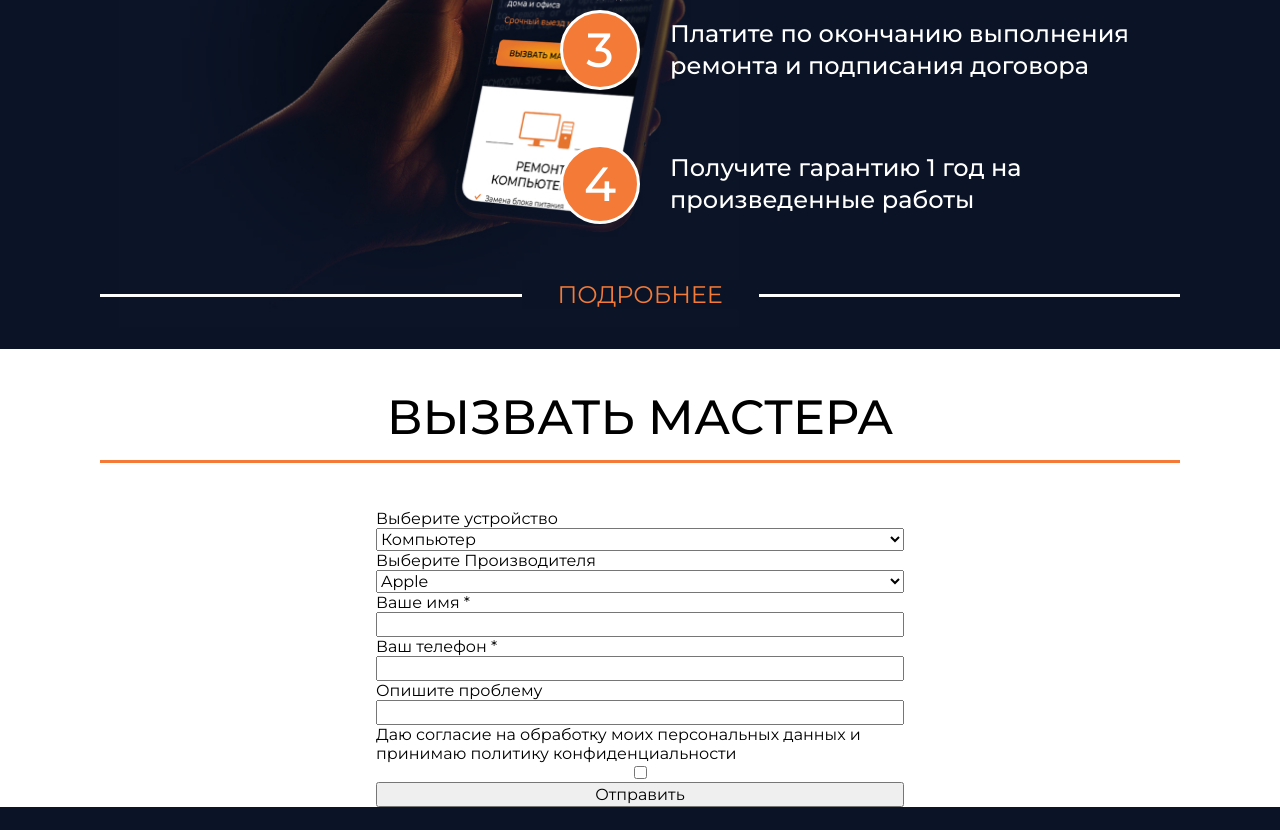
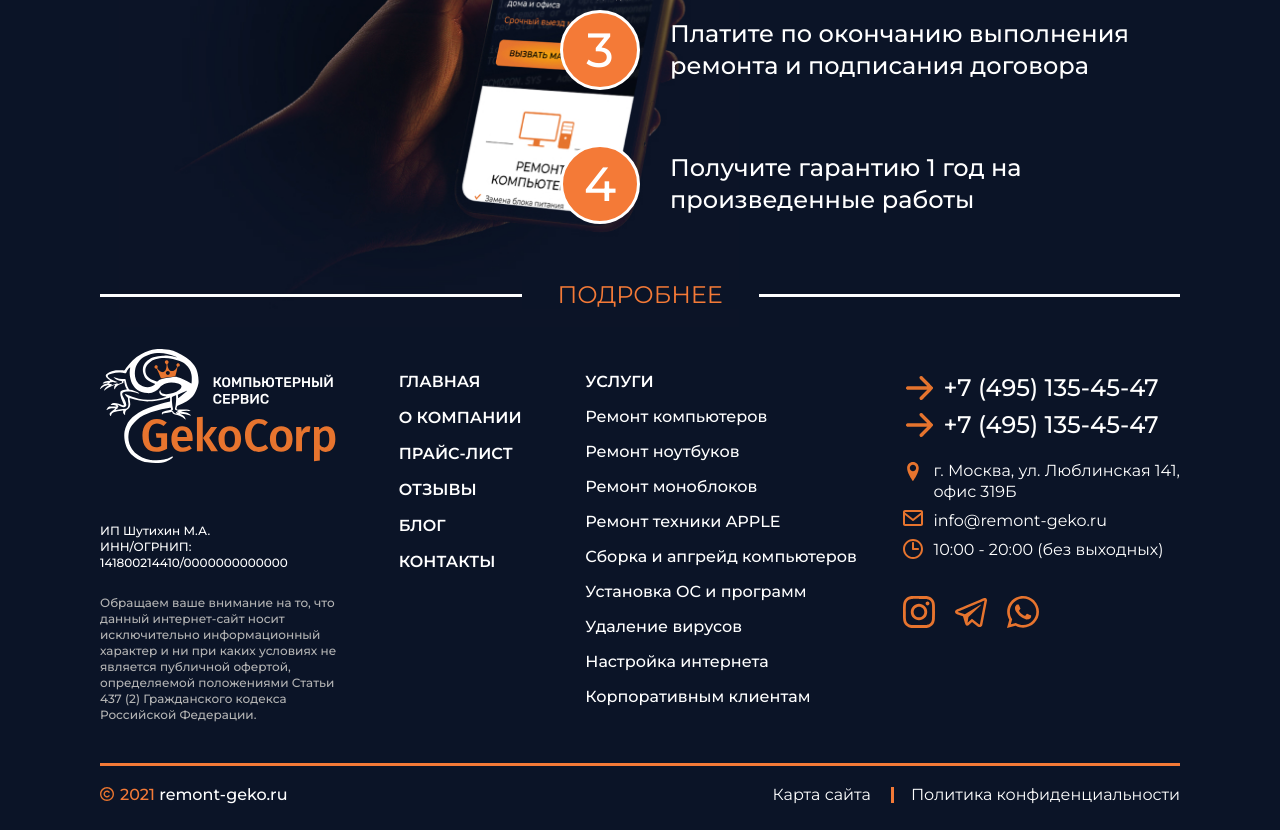
Before and after one commit to anattok/gecocorp, a website: page src/html/index.html in a window 1280 px wide. Shown: the part 2829-3659 px from the top of the page. Before the commit the page ends 3636 px from the top, so only its background shows below. Drawn offline with nearby package versions, Linux system fonts and the light colour scheme; files that its build step writes are made by us from their sources; files whose address does not match are found by name.

Commit message:
сделал футер

```diff
--- a/src/html/chunk/footer.html
+++ b/src/html/chunk/footer.html
@@ -1 +1,65 @@
-<!-- <footer>футер</footer> -->
+<footer class="footer">
+    <div class="container">
+        <div class="foooter__inner">
+            <div class="footer__top">
+                <div class="footer__info">
+                    <div class="footer__logo">
+                        <img src="img/logo-white.svg" alt="">
+                    </div>
+                    <div class="footer__ip">
+                        <p>ИП Шутихин М.А.</p>
+                        <p>ИНН/ОГРНИП:</p>
+                        <p>141800214410/0000000000000</p>
+                    </div>
+                    <div class="footer__text">
+                        <p>Обращаем ваше внимание на то, что данный интернет-сайт носит исключительно информационный характер и ни при каких условиях не является публичной офертой, определяемой положениями Статьи 437 (2) Гражданского кодекса Российской Федерации.</p>
+                    </div>
+                </div>
+                <ul class="footer__menu">
+                    <li class="footer__menu-item"><a class="footer__menu-item-link" href="#">Главная</a></li>
+                    <li class="footer__menu-item"><a class="footer__menu-item-link" href="#">О компании</a></li>
+                    <li class="footer__menu-item"><a class="footer__menu-item-link" href="#">прайс-лист</a></li>
+                    <li class="footer__menu-item"><a class="footer__menu-item-link" href="#">ОТЗЫВЫ</a></li>
+                    <li class="footer__menu-item"><a class="footer__menu-item-link" href="#">БЛОГ</a></li>
+                    <li class="footer__menu-item"><a class="footer__menu-item-link" href="#">КОНТАКТЫ</a></li>
+                </ul>
+                <div class="footer__services">
+                    <div class="footer__services-title">Услуги</div>
+                    <ul class="footer__services-items">
+                        <li class="footer__services-item"><a href="#" class="footer__services-item-link">Ремонт компьютеров</a></li>
+                        <li class="footer__services-item"><a href="#" class="footer__services-item-link">Ремонт ноутбуков</a></li>
+                        <li class="footer__services-item"><a href="#" class="footer__services-item-link">Ремонт моноблоков</a></li>
+                        <li class="footer__services-item"><a href="#" class="footer__services-item-link">Ремонт техники APPLE</a></li>
+                        <li class="footer__services-item"><a href="#" class="footer__services-item-link">Сборка и апгрейд компьютеров</a></li>
+                        <li class="footer__services-item"><a href="#" class="footer__services-item-link">Установка ОС и программ</a></li>
+                        <li class="footer__services-item"><a href="#" class="footer__services-item-link">Удаление вирусов</a></li>
+                        <li class="footer__services-item"><a href="#" class="footer__services-item-link">Настройка интернета</a></li>
+                        <li class="footer__services-item"><a href="#" class="footer__services-item-link">Корпоративным клиентам</a></li>
+                    </ul>
+                </div>
+                <div class="footer__contacts">
+                    <div class="footer__contacts-tel">
+                        <div class="footer__contacts-tel-item">+7 (495) 135-45-47</div>
+                        <div class="footer__contacts-tel-item">+7 (495) 135-45-47</div>
+                    </div>
+
+                    <div class="footer__contacts-adress">г. Москва, ул. Люблинская 141, <br> офис 319Б</div>
+                    <div class="footer__contacts-mail">info@remont-geko.ru</div>
+                    <div class="footer__contacts-time">10:00 - 20:00 (без выходных)</div>
+                    <div class="footer__contacts-links">
+                        <div class="footer__contacts-link"><a href="#"><img src="img/instagram.svg" alt=""></a></div>
+                        <div class="footer__contacts-link"><a href="#"><img src="img/telegram.svg" alt=""></a></div>
+                        <div class="footer__contacts-link"><a href="#"><img src="img/whatsapp.svg" alt=""></a></div>
+                    </div>
+                </div>
+            </div>
+            <div class="footer__bottom">
+                <div class="footer__link"><a href="#"><span>2021</span> remont-geko.ru</a></div>
+                <div class="footer__bottom-wrapper">
+                    <div class="footer__map"><a href="#" class="footer__map-link">Карта сайта</a></div>
+                    <div class="footer__politic"><a href="#" class="footer__politic-link">Политика конфиденциальности</a></div>
+                </div>
+            </div>
+        </div>
+    </div>
+</footer>
--- a/src/html/index.html
+++ b/src/html/index.html
@@ -12,7 +12,8 @@
     @@include("chunk/header.html")
     @@include("chunk/repair.html")
     @@include("chunk/help.html")
-    @@include("chunk/call.html")
+   <!--  @@include("chunk/call.html") -->
+   @@include("chunk/footer.html")
     <script src="https://unpkg.com/aos@2.3.1/dist/aos.js"></script>
     <script src="js/main.js"></script>
 </body>
--- /dev/null
+++ b/src/sass/_section-footer.scss
@@ -0,0 +1,242 @@
+.footer {
+    &__top {
+        display: flex;
+        justify-content: space-between;
+        border-bottom: 3px solid $accent;
+    }
+
+    &__logo {
+        margin-bottom: 60px;
+    }
+
+    &__ip {
+        font-size: 12px;
+        font-weight: 500;
+        line-height: 16px;
+        color: #fff;
+        margin-bottom: 24px;
+    }
+
+    &__text {
+        max-width: 252px;
+        font-size: 12px;
+        font-weight: 500;
+        line-height: 16px;
+        color: #B4B4B4;
+        margin-bottom: 40px;
+    }
+
+    &__menu {
+        width: 140px;
+        padding-top: 23px;
+
+        &-item {
+            margin-bottom: 16px;
+
+            &-link {
+                color: #fff;
+                font-size: 16px;
+                font-weight: 600;
+                line-height: 20px;
+                text-transform: uppercase;
+
+                &:hover {
+                    color: $accent;
+                    transition-duration: .3s;
+                }
+            }
+        }
+
+    }
+
+    &__services {
+        padding-top: 23px;
+        color: #fff;
+
+        &-title {
+            font-size: 16px;
+            font-weight: 600;
+            line-height: 20px;
+            margin-bottom: 14px;
+            text-transform: uppercase;
+        }
+
+        &-item {
+            margin-bottom: 14px;
+
+            &-link {
+                color: #fff;
+                font-size: 16px;
+                font-weight: 500;
+                line-height: 21px;
+
+                &:hover {
+                    color: $accent;
+                    transition-duration: .3s;
+                }
+            }
+        }
+    }
+
+    &__contacts {
+        padding-top: 23px;
+        color: #fff;
+
+        &-tel {
+            margin-bottom: 19px;
+        }
+
+        &-tel-item {
+            font-size: 24px;
+            font-weight: 500;
+            line-height: 32px;
+            margin-bottom: 5px;
+            padding-left: 40px;
+            position: relative;
+
+            &::before {
+                position: absolute;
+                content: "";
+                background-image: url('../img/top-arrow-right.png');
+                width: 32px;
+                height: 32px;
+                top: 0;
+                left: 0;
+            }
+        }
+
+        &-adress {
+            font-size: 16px;
+            font-weight: 500px;
+            line-height: 21px;
+            margin-bottom: 8px;
+            padding-left: 30px;
+            position: relative;
+
+            &::before {
+                position: absolute;
+                content: "";
+                background-image: url('../img/map.svg');
+                background-size: contain;
+                background-repeat: no-repeat;
+                width: 20px;
+                height: 20px;
+                top: 2px;
+                left: 4px;
+
+            }
+        }
+
+        &-mail {
+            font-size: 16px;
+            font-weight: 500px;
+            line-height: 21px;
+            margin-bottom: 8px;
+            padding-left: 30px;
+            position: relative;
+
+            &::before {
+                position: absolute;
+                content: "";
+                background-image: url('../img/mail.svg');
+                background-size: contain;
+                background-repeat: no-repeat;
+                width: 20px;
+                height: 20px;
+                top: 0;
+                left: 0;
+
+            }
+
+        }
+
+        &-time {
+            font-size: 16px;
+            font-weight: 500px;
+            line-height: 21px;
+            margin-bottom: 36px;
+            padding-left: 30px;
+            position: relative;
+
+            &::before {
+                position: absolute;
+                content: "";
+                background-image: url('../img/time.svg');
+                background-size: contain;
+                background-repeat: no-repeat;
+                width: 20px;
+                height: 20px;
+                top: 0;
+                left: 0;
+
+            }
+
+        }
+
+        &-links {
+            display: flex;
+        }
+
+        &-link {
+            padding-right: 20px;
+        }
+    }
+
+    &__bottom {
+        margin-top: 19px;
+        margin-bottom: 26px;
+        display: flex;
+        justify-content: space-between;
+
+        &-wrapper {
+            display: flex;
+        }
+    }
+
+    &__link a {
+        padding-left: 20px;
+        color: #fff;
+        font-weight: 500;
+        position: relative;
+        &::before {
+            position: absolute;
+            content: "";
+            background-image: url('../img/c.svg');
+            background-size: contain;
+            background-repeat: no-repeat;
+            width: 14px;
+            height: 14px;
+            top: 2px;
+            left: 0;
+        }
+    }
+
+    &__link span {
+        color: $accent;
+    }
+    &__map-link{
+        color: #fff;
+        &:hover {
+            color: $accent;
+            transition-duration: .3s;
+        }
+    }
+    &__politic-link{
+        color: #fff;
+        margin-left: 40px;
+        position: relative;
+        &:hover {
+            color: $accent;
+            transition-duration: .3s;
+        }
+        &::before {
+            position: absolute;
+            content: "";
+            width: 3px;
+            height: 16px;
+            background-color: $accent;
+            top: 2px;
+            left: -20px;
+        }
+    }
+}
--- a/src/sass/style.scss
+++ b/src/sass/style.scss
@@ -7,6 +7,7 @@
 @import 'section-help';
 @import 'section-repair';
 @import 'section-call';
+@import 'section-footer';
 @import 'media';
 
 
```
Also changed, not shown: src/img/c.svg (added), src/img/mail.svg (added), src/img/map.svg (added), src/img/time.svg (added).
